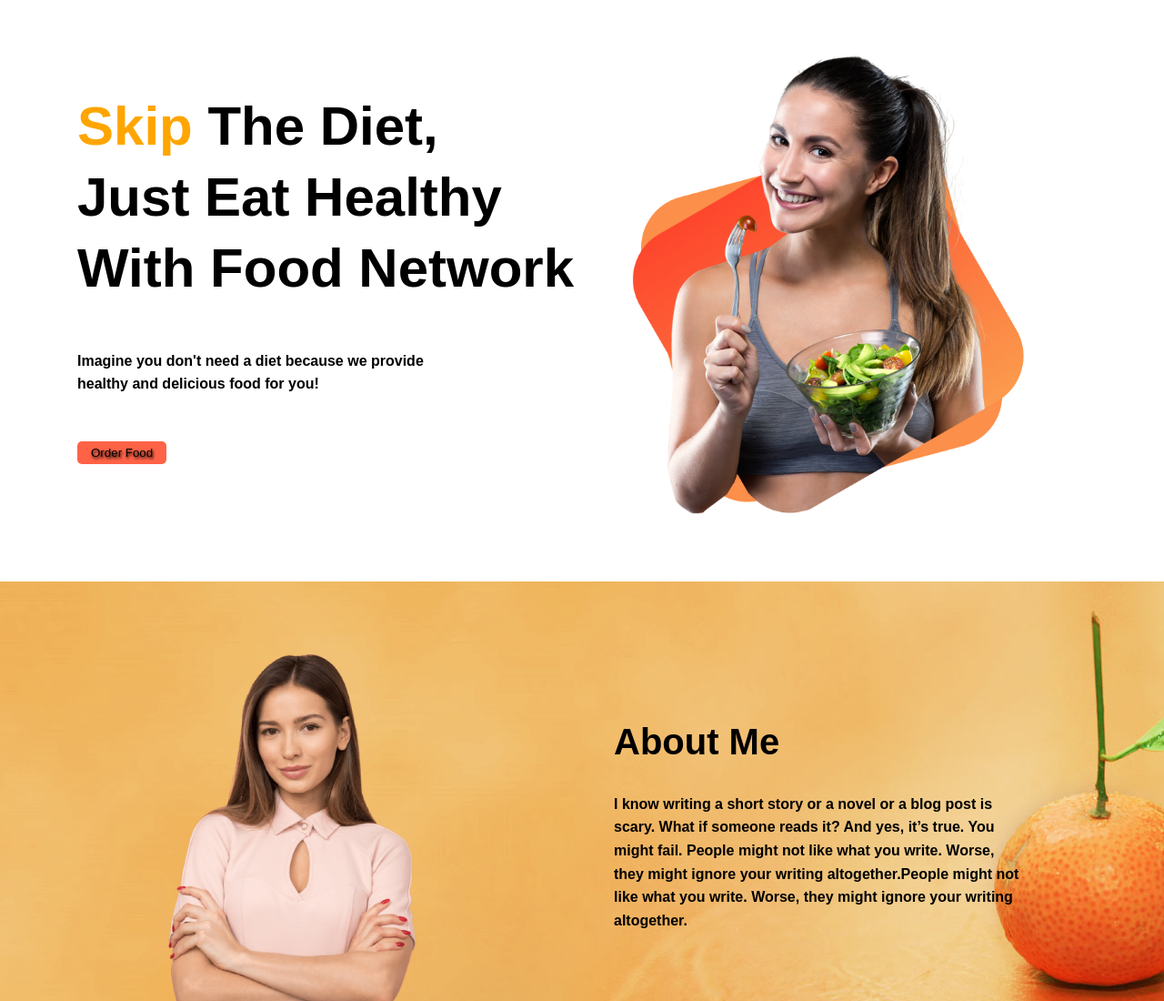
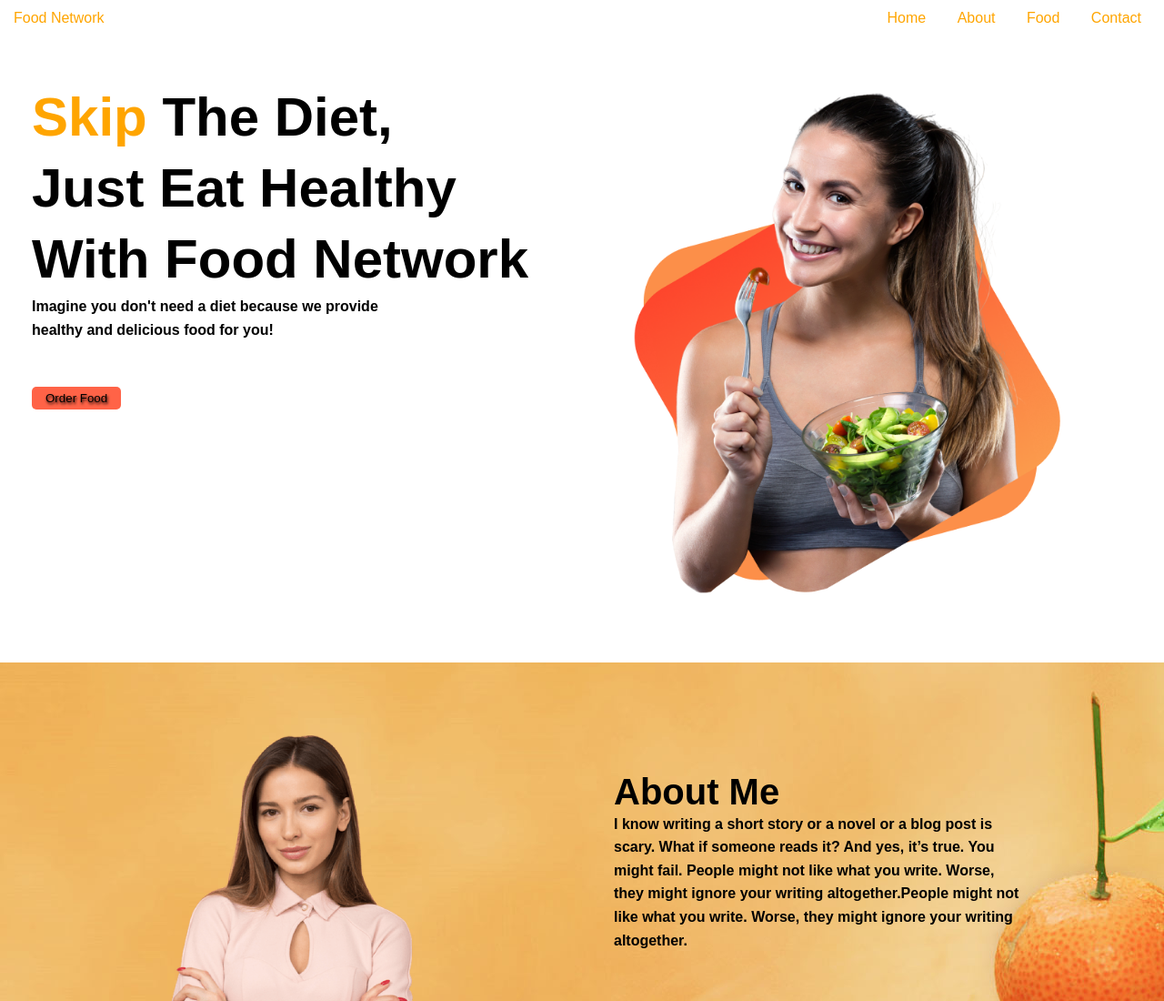
Before and after one commit to mrcoderfahad/Assignment-repo, a plain HTML site: page index.html in a window 1280 px wide. Shown: the top 1100 px of the page at 91% size. Drawn offline with Linux system fonts and the light colour scheme; a web font is replaced by a local one.

Commit message:
Added navbar

```diff
--- a/index.html
+++ b/index.html
@@ -12,6 +12,16 @@
 </head>
 <!---section1-side-->
 <body>
+    <header>
+        <a href="#" class="logo">Food Network</a>
+        <ul class="main-nav">
+            <li><a href="#">Home</a></li>
+            <li><a href="#">About</a></li>
+            <li><a href="#">Food</a></li>
+            <li><a href="#">Contact</a></li>
+        </ul>
+    </header>
+
     <section class="header">
         <div class="half">
             <h1><span class="tomato">Skip</span> The Diet, <br>Just Eat Healthy <br>With Food Network</h1>
--- a/style.css
+++ b/style.css
@@ -1,4 +1,9 @@
 /* body-side*/
+*{
+    padding: 0;
+    margin: 0;
+    box-sizing: border-box;
+}
 body {
     font-family: 'Encode Sans SC', sans-serif;
     margin: 0;
@@ -34,7 +39,8 @@ a {
 
 .header {
     display: flex;
-    padding: 50px;
+    padding: 50px 0;
+    width: 100%;
 }
 
 .half {
@@ -49,8 +55,32 @@ a {
 .header p {
     margin-bottom: 50px;
 }
-
-
+/*nav-bar side*/
+header{
+    width: 100%;
+    height: 5vh;
+    display: flex;
+    justify-content: space-between;
+    align-items: center;
+    padding: 0 15px;
+}
+.logo{
+    color: orange;
+    text-decoration: none;
+}
+.main-nav{
+    list-style: none;
+}
+.main-nav li{
+    display: inline-block;
+    margin-left: 10px;
+}
+.main-nav li a{
+    color: orange;
+    text-decoration: none;
+    display: inline-block;
+    padding: 0 10px;
+}
 button{
     padding: 5px 15px;
     border-radius: 5px;
```
